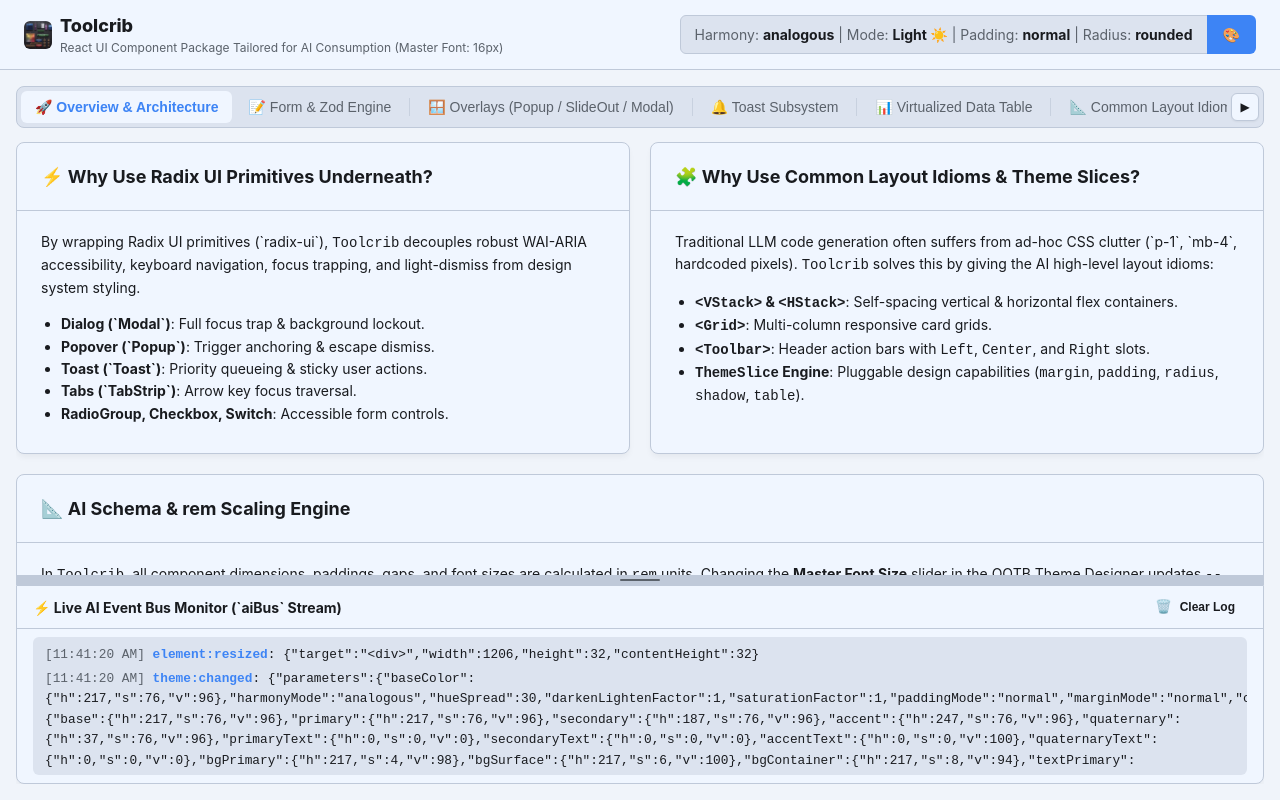
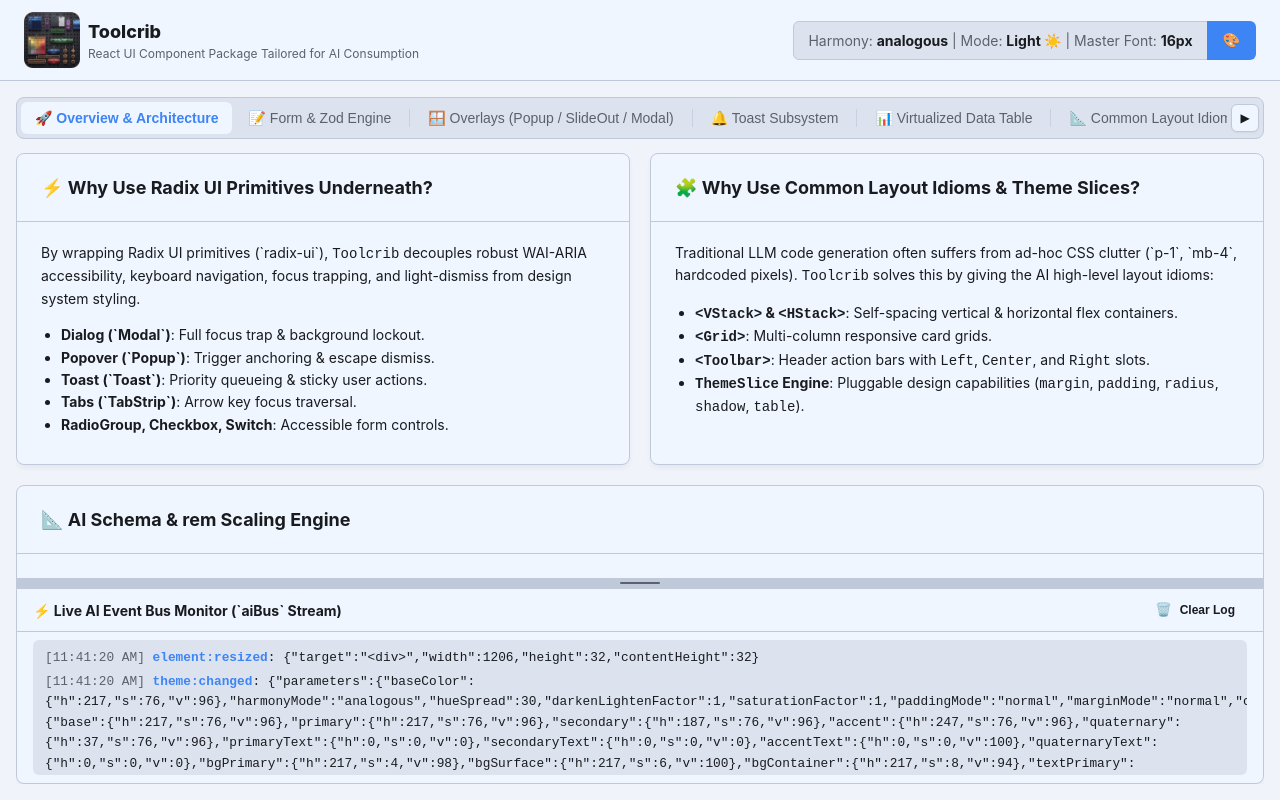
Before and after one commit to escape-llc/toolcrib, a React (Vite) app: page / in a window 1280 px wide. Built offline with nearby package versions, Linux system fonts and the light colour scheme.

Commit message:
demo update.

```diff
--- a/demo/App.tsx
+++ b/demo/App.tsx
@@ -504,14 +504,14 @@
           <img
             src={toolcribIcon}
             alt="Toolcrib"
-            width={28}
-            height={28}
+            width={56}
+            height={56}
             style={{ borderRadius: 'var(--ai-radius-md, 0.375rem)', flexShrink: 0 }}
           />
           <div>
             <h1 style={{ margin: 0, fontSize: '1.125rem', fontWeight: 800 }}>Toolcrib</h1>
             <p style={{ margin: 0, fontSize: '0.75rem', color: 'var(--ai-text-secondary)' }}>
-              React UI Component Package Tailored for AI Consumption (Master Font: {typographyState.masterFontSize}px)
+              React UI Component Package Tailored for AI Consumption
             </p>
           </div>
         </HStack>
@@ -538,7 +538,7 @@
             }}
           >
             <span>
-              Harmony: <strong style={{ color: 'var(--ai-text-primary)' }}>{parameters.harmonyMode}</strong> | Mode: <strong style={{ color: 'var(--ai-text-primary)' }}>{parameters.isDarkMode ? 'Dark 🌙' : 'Light ☀️'}</strong> | Padding: <strong style={{ color: 'var(--ai-text-primary)' }}>{parameters.paddingMode}</strong> | Radius: <strong style={{ color: 'var(--ai-text-primary)' }}>{parameters.cornerRadiusMode}</strong>
+              Harmony: <strong style={{ color: 'var(--ai-text-primary)' }}>{parameters.harmonyMode}</strong> | Mode: <strong style={{ color: 'var(--ai-text-primary)' }}>{parameters.isDarkMode ? 'Dark 🌙' : 'Light ☀️'}</strong> | Master Font: <strong style={{ color: 'var(--ai-text-primary)' }}>{typographyState.masterFontSize}px</strong>
             </span>
           </div>
           <SlideOut
```
